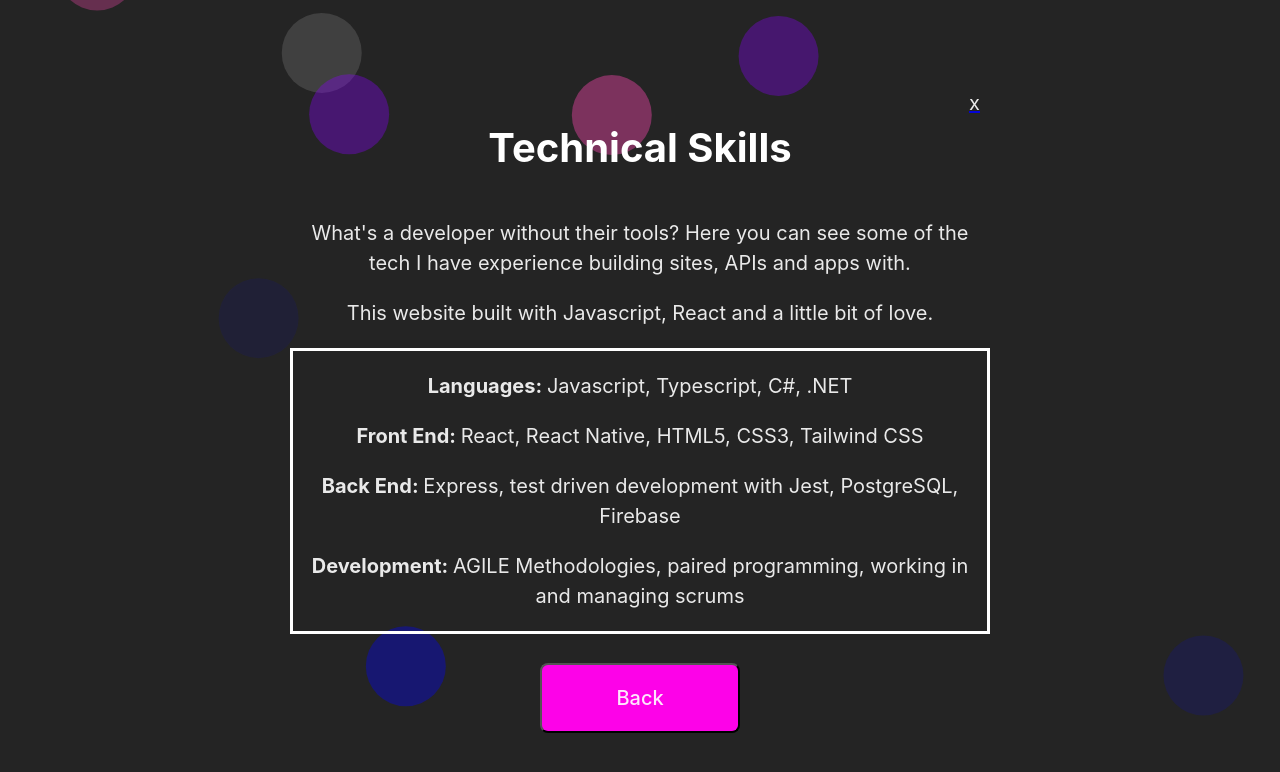
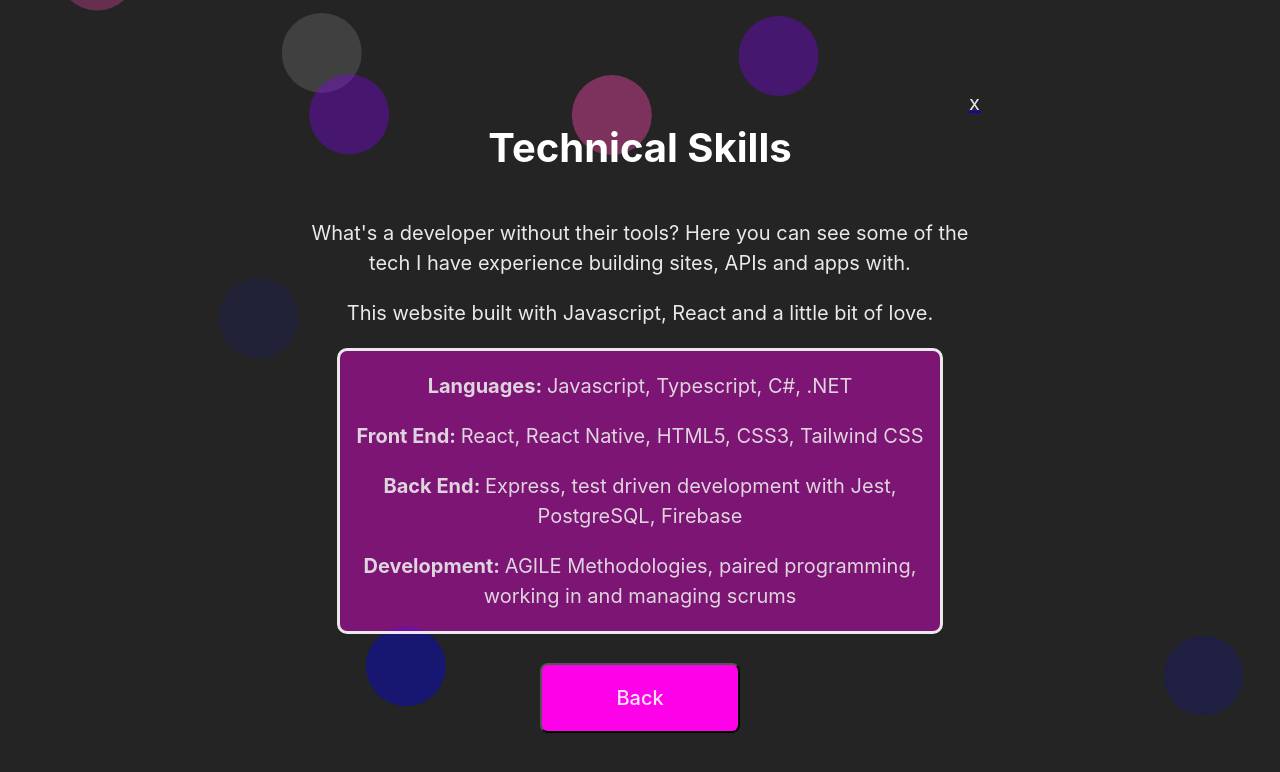
Before and after one commit to DanielCouperthwaite/urban-health, a React (Vite) app: page /tech in a window 1280 px wide. Shown: the top 772 px of the page. Built offline with nearby package versions, Linux system fonts and the light colour scheme.

Commit message:
update styling to tech page

```diff
--- a/src/Home/Tech/Tech.css
+++ b/src/Home/Tech/Tech.css
@@ -1,3 +1,9 @@
 .tech-info {
     border: solid white;
+    border-radius: 10px;
+    background-color: #fd02e875;
+    opacity: 0.9;
+    width: 100%;
+    max-width: 600px;
+    margin: auto;
 }
```
